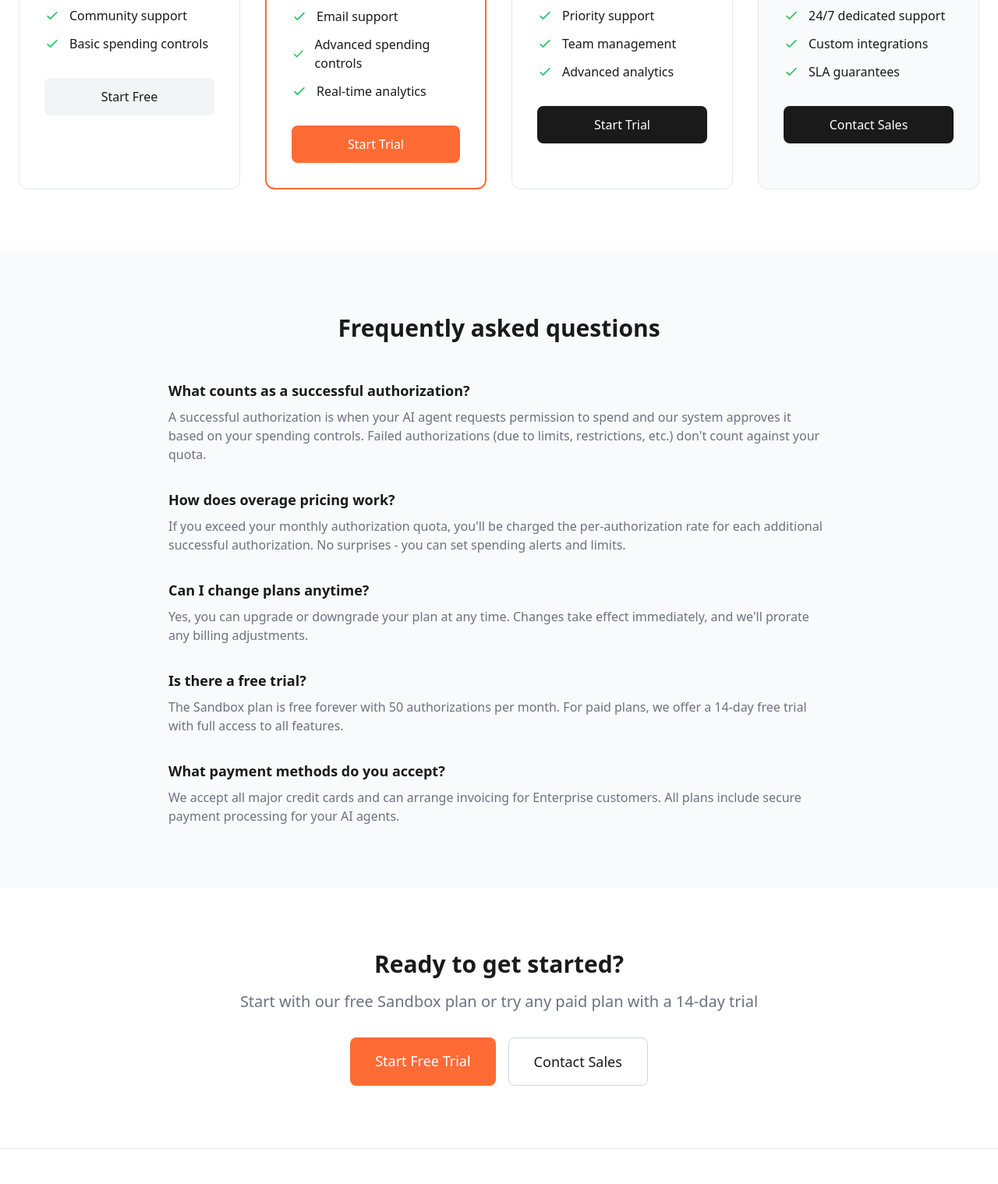
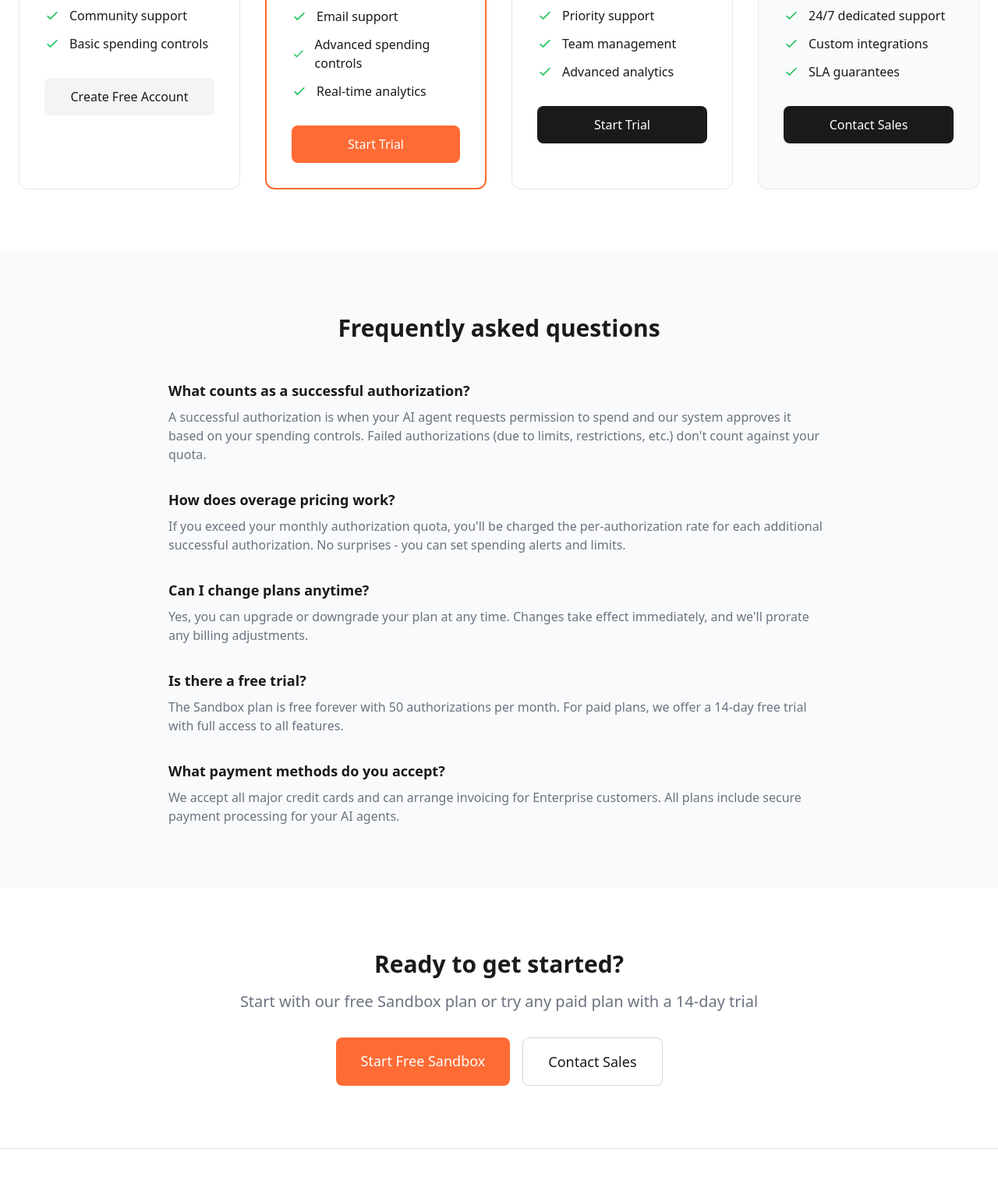
Before and after one commit to coltonsakamoto/aslanpay, a website: page public/pricing.html in a window 1280 px wide. Shown: the part 702-2221 px from the top of the page at 78% size. Drawn offline with nearby package versions, Linux system fonts and the light colour scheme.

Commit message:
Fix API key registration flow: redirect sandbox users to proper registration instead of demo

```diff
--- a/public/pricing.html
+++ b/public/pricing.html
@@ -104,8 +104,8 @@
                         </li>
                     </ul>
 
-                    <a href="checkout.html?plan=sandbox" class="w-full bg-gray-100 text-aslan-dark py-3 px-4 rounded-lg font-medium hover:bg-gray-200 transition-colors text-center block">
-                        Start Free
+                    <a href="auth.html?plan=sandbox" class="w-full bg-gray-100 text-aslan-dark py-3 px-4 rounded-lg font-medium hover:bg-gray-200 transition-colors text-center block">
+                        Create Free Account
                     </a>
                 </div>
 
@@ -333,8 +333,8 @@
                 Start with our free Sandbox plan or try any paid plan with a 14-day trial
             </p>
             <div class="flex flex-col sm:flex-row gap-4 justify-center">
-                <a href="checkout.html?plan=builder" class="bg-aslan-orange text-white px-8 py-4 rounded-lg text-lg font-medium hover:bg-aslan-gold transition-colors">
-                    Start Free Trial
+                <a href="auth.html?plan=sandbox" class="bg-aslan-orange text-white px-8 py-4 rounded-lg text-lg font-medium hover:bg-aslan-gold transition-colors">
+                    Start Free Sandbox
                 </a>
                 <a href="mailto:support@aslanpay.xyz?subject=Enterprise Plan Inquiry&body=Hi! I'm interested in learning more about the Enterprise plan for Aslan." class="border border-gray-300 text-aslan-dark px-8 py-4 rounded-lg text-lg font-medium hover:bg-gray-50 transition-colors">
                     Contact Sales
```
Also changed, not shown: public/auth.html (+12 -2 lines), public/checkout.html (+2 -6 lines).
